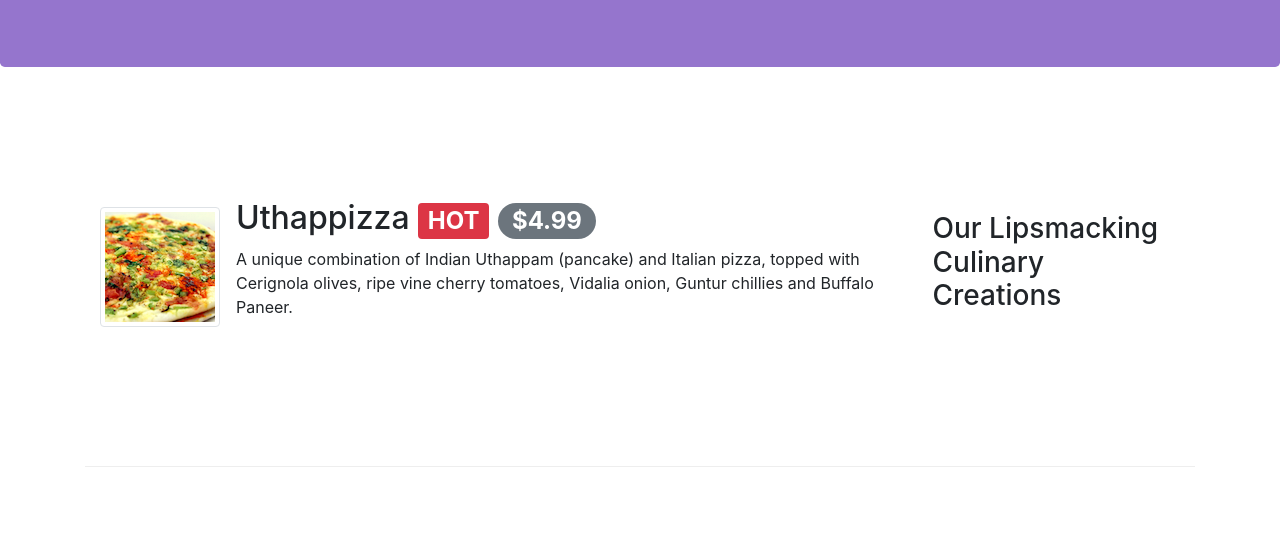
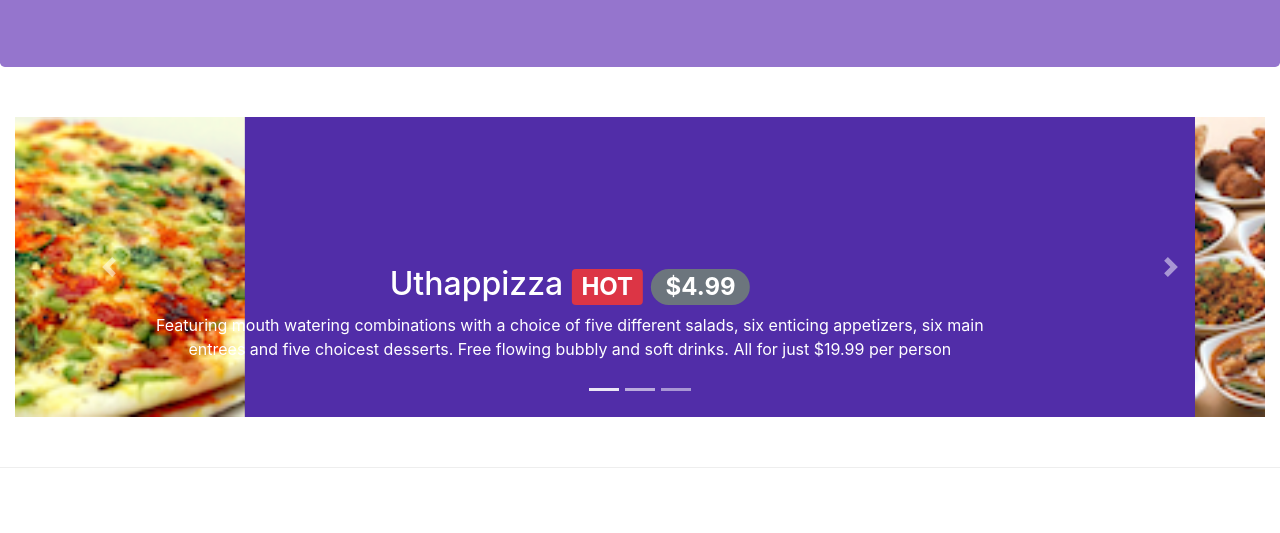
Before and after one commit to 2017116685/confusion, a website: page index.html in a window 1280 px wide. Shown: the part 267-800 px from the top of the page. Drawn offline with nearby package versions, Linux system fonts and the light colour scheme.

Commit message:
Added Carousel

```diff
--- a/css/styles.css
+++ b/css/styles.css
@@ -49,3 +49,16 @@ body{
     border-bottom: 1px solid #ddd;
     padding: 10px;
 }
+
+.carousel {
+    background:#512DA8;
+}
+.carousel-item {
+  height: 300px;
+}
+.carousel-item img {
+    position: absolute;
+    top: 0;
+    left: 0;
+    min-height: 300px;
+}
--- a/index.html
+++ b/index.html
@@ -116,6 +116,62 @@
         </div>
     </header>
 
+    <div class="row row-content">
+        <div class="col">
+            <div id="mycarousel" class="carousel slide" data-ride="carousel">
+                <div class="carousel-inner" role="listbox">
+                    <div class="carousel-item active">
+                        <img class="d-block img-fluid" src="img/uthappizza.png" alt="Uthappizza">
+                        <div class="carousel-caption d-none d-md-block">
+                            <h2>Uthappizza <span class="badge badge-danger">HOT</span>
+                                <span class="badge badge-pill badge-secondary">$4.99</span>
+                            </h2>
+                            <p class="d-none d-sm-block">
+                                Featuring mouth watering combinations with a choice of five different salads,
+                                six enticing appetizers, six main entrees and five choicest desserts. Free
+                                flowing bubbly and soft drinks. All for just $19.99 per person
+                            </p>
+                        </div>
+                    </div>
+                    <div class="carousel-item">
+                        <img class="d-block img-fluid" src="img/buffet.png" alt="Buffet">
+                        <div class="carousel-caption d-none d-md-block">
+                            <h2>Weekend Grand Buffet <span class="badge badge-danger">NEW</span></h2>
+                            <p class="d-none d-sm-block">Featuring mouthwatering combinations with a choice of five different salads, six
+                                enticing appetizers, six main entrees and five choicest desserts. Free flowing bubbly and soft drinks. All for
+                                just $19.99 per person
+                            </p>
+                        </div>
+                    </div>
+                    <div class="carousel-item">
+                        <img class="d-block img-fluid" src="img/alberto.png" alt="Alberto Somayya">
+                        <div class="carousel-caption d-none d-md-block">
+                            <h2>Alberto Somayya</h2>
+                            <h4>Executive Chef</h4>
+                            <p class="d-none d-sm-block">
+                                Award winning three-star Michelin chef with wide International experience having worked closely with whos-who in
+                                the culinary world, he specializes in creating mouthwatering Indo-Italian fusion experiences.
+                            </p>
+                        </div>
+                    </div>
+                </div>
+                <ol class="carousel-indicators">
+                    <li data-target="#mycarousel" data-slide-to="0" class="active"></li>
+                    <li data-target="#mycarousel" data-slide-to="1"></li>
+                    <li data-target="#mycarousel" data-slide-to="2"></li>
+                </ol>
+                <a class="carousel-control-prev" href="#mycarousel" role="button" data-slide="prev">
+                    <span class="carousel-control-prev-icon"></span>
+                </a>
+                <a class="carousel-control-next" href="#mycarousel" role="button" data-slide="next">
+                    <span class="carousel-control-next-icon"></span>
+                </a>
+
+
+            </div>
+        </div>
+    </div>
+
     <div class="container">
         <div class="row row-content align-items-center">
             <div class="col-12 col-sm-4 order-sm-last col-md-3">
@@ -133,7 +189,6 @@
                 </div>
             </div>
         </div>
-
 
         <div class="row row-content align-items-center">
             <div class="col-12 col-sm-4 col-md-3">
```
